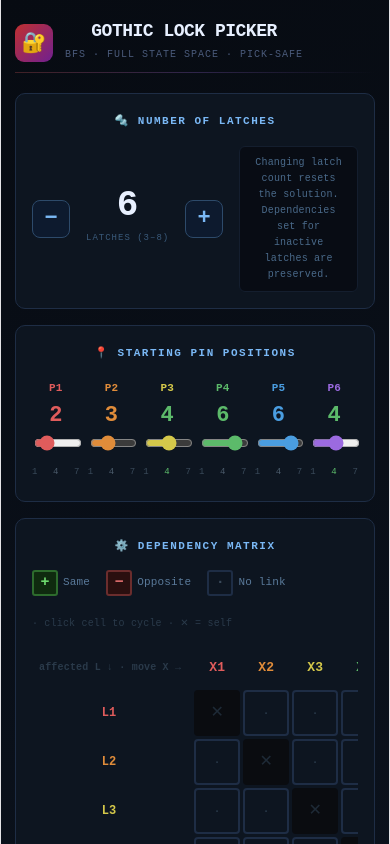
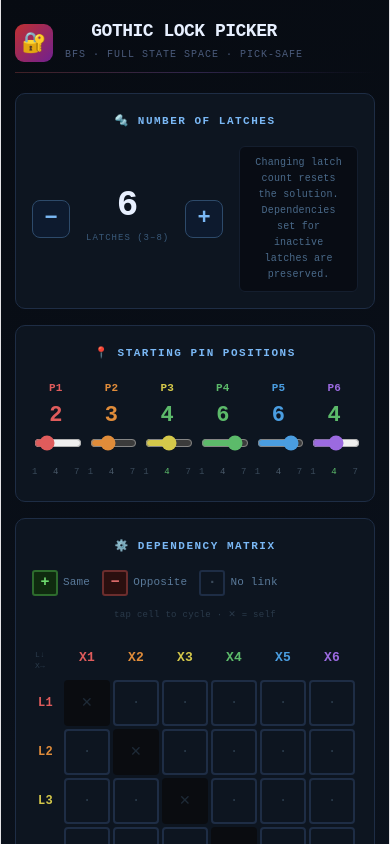
Before and after one commit to ProxuPL/gothic-lock-picker, a React (Vite) app: page / in a window 390 px wide. Shown: the top 844 px of the page. Built offline with nearby package versions, Linux system fonts and the light colour scheme.

Commit message:
Update GothicLockPicker.jsx

```diff
--- a/src/GothicLockPicker.jsx
+++ b/src/GothicLockPicker.jsx
@@ -1,4 +1,4 @@
-import { useState, useCallback } from "react";
+import { useState, useCallback, useEffect } from "react";
 
 const MAX_LATCHES         = 8;
 const DEFAULT_LATCH_COUNT = 6;
@@ -10,7 +10,20 @@ const PIN_COLORS = [
   "#e05c5c", "#e08c3a", "#d4c84a", "#5cba6a",
   "#4a9de0", "#9b6ae0", "#e05c9b", "#5ce0c8",
 ];
-const CELL_W = 46;
+
+// ─── HOOK ─────────────────────────────────────────────────────────────────────
+
+function useWindowWidth() {
+  const [w, setW] = useState(() =>
+    typeof window !== "undefined" ? window.innerWidth : 800
+  );
+  useEffect(() => {
+    const onResize = () => setW(window.innerWidth);
+    window.addEventListener("resize", onResize);
+    return () => window.removeEventListener("resize", onResize);
+  }, []);
+  return w;
+}
 
 // ─── ENGINE ───────────────────────────────────────────────────────────────────
 
@@ -76,7 +89,7 @@ function bfs(start, goal, depMatrix, n) {
   return { path: null, visitedCount: visited.size };
 }
 
-// ─── COMPRESSION: consecutive identical (pin + direction) → block ─────────────
+// ─── COMPRESSION ──────────────────────────────────────────────────────────────
 
 function compressMoves(pathIndices, moves) {
   const raw = pathIndices.map(i => ({ z: moves[i].z, isLeft: moves[i].dir === 1 }));
@@ -108,38 +121,64 @@ function MoveLabel({ label }) {
   );
 }
 
-function MoveBlock({ z, isLeft, count }) {
+// large=true → bigger blocks for mobile readability
+function MoveBlock({ z, isLeft, count, large = false }) {
   const col   = PIN_COLORS[z];
   const arrow = isLeft ? "←" : "→";
   const dirBg = isLeft ? "#0e1e38" : "#1e0e0e";
   return (
     <div style={{
       display:"flex", alignItems:"stretch", gap:0,
-      borderRadius:8, overflow:"hidden",
+      borderRadius: large ? 11 : 8,
+      overflow:"hidden",
       border:`1.5px solid ${col}55`,
       boxShadow:`0 2px 8px ${col}18`,
     }}>
-      <div style={{ padding:"6px 10px", background:`${col}1a`, color:col, fontWeight:900, fontSize:13, lineHeight:1, display:"flex", alignItems:"center" }}>
-        L{z + 1}
-      </div>
-      <div style={{ padding:"6px 9px", background:dirBg, color:isLeft?"#7ab8f5":"#f57a7a", fontWeight:700, fontSize:15, lineHeight:1, borderLeft:`1px solid ${col}33`, display:"flex", alignItems:"center" }}>
-        {arrow}
-      </div>
+      <div style={{
+        padding:    large ? "9px 14px" : "6px 10px",
+        background: `${col}1a`, color:col,
+        fontWeight: 900, fontSize: large ? 15 : 13, lineHeight:1,
+        display:"flex", alignItems:"center",
+      }}>L{z + 1}</div>
+      <div style={{
+        padding:    large ? "9px 13px" : "6px 9px",
+        background: dirBg,
+        color:      isLeft?"#7ab8f5":"#f57a7a",
+        fontWeight: 700, fontSize: large ? 20 : 15, lineHeight:1,
+        borderLeft: `1px solid ${col}33`,
+        display:"flex", alignItems:"center",
+      }}>{arrow}</div>
       {count > 1 && (
-        <div style={{ padding:"6px 9px", background:"#0d1520", color:"#f5c842", fontWeight:800, fontSize:12, lineHeight:1, borderLeft:`1px solid ${col}22`, display:"flex", alignItems:"center" }}>
-          ×{count}
-        </div>
+        <div style={{
+          padding:    large ? "9px 13px" : "6px 9px",
+          background: "#0d1520", color:"#f5c842",
+          fontWeight: 800, fontSize: large ? 15 : 12, lineHeight:1,
+          borderLeft: `1px solid ${col}22`,
+          display:"flex", alignItems:"center",
+        }}>×{count}</div>
       )}
     </div>
   );
 }
 
-function DepCell({ value, onChange, isSelf }) {
+// cellW is passed in so it scales with the dynamic size
+function DepCell({ value, onChange, isSelf, cellW }) {
+  const symSz = Math.max(14, Math.round(cellW * 0.50));
+  const dotSz = Math.max( 9, Math.round(cellW * 0.25));
   if (isSelf) return (
-    <div style={{ width:CELL_W, height:CELL_W, display:"flex", alignItems:"center", justifyContent:"center", background:"#0a0c10", borderRadius:4, color:"#1e2a36", fontSize:16, userSelect:"none" }}>✕</div>
+    <div style={{
+      width:cellW, height:cellW,
+      display:"flex", alignItems:"center", justifyContent:"center",
+      background:"#0a0c10", borderRadius:4, color:"#1e2a36",
+      fontSize: dotSz + 2, userSelect:"none",
+    }}>✕</div>
   );
   const cycle   = { null:"+", "+":"-", "-":null };
-  const display = { "+":<span style={{fontSize:22,lineHeight:1}}>+</span>, "-":<span style={{fontSize:22,lineHeight:1}}>−</span>, null:<span style={{fontSize:11,color:"#2a3a4a"}}>·</span> };
+  const display = {
+    "+" : <span style={{fontSize:symSz,lineHeight:1}}>+</span>,
+    "-" : <span style={{fontSize:symSz,lineHeight:1}}>−</span>,
+    null: <span style={{fontSize:dotSz,color:"#2a3a4a"}}>·</span>,
+  };
   const colors  = {
     "+" :{ bg:"#0f2a0f", border:"#2d6b2d", color:"#6eda6e" },
     "-" :{ bg:"#2a0f0f", border:"#6b2d2d", color:"#e06e6e" },
@@ -149,7 +188,12 @@ function DepCell({ value, onChange, isSelf }) {
   return (
     <button
       onClick={() => onChange(cycle[value] ?? null)}
-      style={{ width:CELL_W, height:CELL_W, cursor:"pointer", borderRadius:4, background:c.bg, border:`2px solid ${c.border}`, color:c.color, fontWeight:900, display:"flex", alignItems:"center", justifyContent:"center", fontFamily:"inherit", transition:"all 0.12s ease", userSelect:"none" }}
+      style={{
+        width:cellW, height:cellW, cursor:"pointer", borderRadius:4,
+        background:c.bg, border:`2px solid ${c.border}`, color:c.color,
+        fontWeight:900, display:"flex", alignItems:"center", justifyContent:"center",
+        fontFamily:"inherit", transition:"all 0.12s ease", userSelect:"none",
+      }}
     >{display[value]}</button>
   );
 }
@@ -166,10 +210,31 @@ export default function GothicLockPicker() {
   const [error,      setError]      = useState(null);
   const [solving,    setSolving]    = useState(false);
 
+  // ── responsive ──────────────────────────────────────────────────────────────
+  const windowWidth = useWindowWidth();
+  const isMobile    = windowWidth < 640;
+
+  // Available content width inside section:
+  //   outer pad: 14px × 2 = 28px
+  //   section pad: 16px × 2 = 32px
+  //   total deducted: 60px
+  const contentWidth = Math.min(windowWidth - 60, 800);
+
+  // Label column ("L1"…"L8") — narrow on mobile
+  const labelColW = isMobile ? 28 : 36;
+
+  // Cell width: fit all n cells + gaps + label in contentWidth, clamp 30–46 px
+  //   borderSpacing between cells: 3px × (n-1)
+  const dynamicCellW = isMobile
+    ? Math.min(46, Math.max(30,
+        Math.floor((contentWidth - labelColW - (latchCount - 1) * 3) / latchCount)
+      ))
+    : 46;
+
+  // ── handlers ────────────────────────────────────────────────────────────────
   const changeLatchCount = (delta) => {
     setLatchCount(prev => Math.max(3, Math.min(8, prev + delta)));
-    setResult(null);
-    setError(null);
+    setResult(null); setError(null);
   };
 
   const setDep = useCallback((z, p, val) => {
@@ -213,8 +278,10 @@ export default function GothicLockPicker() {
 
   const sec      = { padding:"16px", background:"#0d1520", borderRadius:10, border:"1px solid #1e2d45", marginBottom:16 };
   const secTitle = { color:"#7ab8f5", fontWeight:700, fontSize:11, letterSpacing:"1.5px", marginBottom:12, textTransform:"uppercase" };
+  const latches  = Array.from({ length: latchCount }, (_, i) => i);
 
-  const latches = Array.from({ length: latchCount }, (_, i) => i);
+  // ── cell font sizes for column headers — scale with cellW ──────────────────
+  const colHeaderFontSz = Math.max(10, Math.floor(dynamicCellW * 0.30));
 
   return (
     <div style={{ minHeight:"100vh", background:"linear-gradient(160deg,#070b12 0%,#0c1420 60%,#070b12 100%)", color:"#c8d4e8", fontFamily:"'JetBrains Mono','Fira Code','Courier New',monospace", padding:"20px 14px" }}>
@@ -230,45 +297,24 @@ export default function GothicLockPicker() {
         </div>
         <div style={{ height:1, marginBottom:20, background:"linear-gradient(90deg,#e05c5c44,#9b6ae044,transparent)" }}/>
 
-        {/* LATCH COUNT CONTROL */}
+        {/* LATCH COUNT */}
         <div style={sec}>
           <div style={secTitle}>🔩 Number of latches</div>
           <div style={{ display:"flex", alignItems:"center", gap:16 }}>
             <button
               onClick={() => changeLatchCount(-1)}
               disabled={latchCount <= 3}
-              style={{
-                width:38, height:38, borderRadius:8,
-                border:`1.5px solid ${latchCount <= 3 ? "#1a2a3a" : "#2d4a6a"}`,
-                background: latchCount <= 3 ? "#0a0e16" : "#0d1a2e",
-                color: latchCount <= 3 ? "#2a3a4a" : "#7ab8f5",
-                fontWeight:800, fontSize:22, lineHeight:1,
-                cursor: latchCount <= 3 ? "not-allowed" : "pointer",
-                display:"flex", alignItems:"center", justifyContent:"center",
-                fontFamily:"inherit", transition:"all 0.15s",
-              }}
+              style={{ width:38, height:38, borderRadius:8, border:`1.5px solid ${latchCount <= 3 ? "#1a2a3a" : "#2d4a6a"}`, background: latchCount <= 3 ? "#0a0e16" : "#0d1a2e", color: latchCount <= 3 ? "#2a3a4a" : "#7ab8f5", fontWeight:800, fontSize:22, lineHeight:1, cursor: latchCount <= 3 ? "not-allowed" : "pointer", display:"flex", alignItems:"center", justifyContent:"center", fontFamily:"inherit", transition:"all 0.15s" }}
             >−</button>
-
             <div style={{ textAlign:"center", minWidth:64 }}>
               <div style={{ fontSize:36, fontWeight:800, color:"#e8f0ff", lineHeight:1 }}>{latchCount}</div>
               <div style={{ fontSize:9, color:"#3a5a7a", letterSpacing:"1px", marginTop:3 }}>LATCHES (3–8)</div>
             </div>
-
             <button
               onClick={() => changeLatchCount(+1)}
               disabled={latchCount >= 8}
-              style={{
-                width:38, height:38, borderRadius:8,
-                border:`1.5px solid ${latchCount >= 8 ? "#1a2a3a" : "#2d4a6a"}`,
-                background: latchCount >= 8 ? "#0a0e16" : "#0d1a2e",
-                color: latchCount >= 8 ? "#2a3a4a" : "#7ab8f5",
-                fontWeight:800, fontSize:22, lineHeight:1,
-                cursor: latchCount >= 8 ? "not-allowed" : "pointer",
-                display:"flex", alignItems:"center", justifyContent:"center",
-                fontFamily:"inherit", transition:"all 0.15s",
-              }}
+              style={{ width:38, height:38, borderRadius:8, border:`1.5px solid ${latchCount >= 8 ? "#1a2a3a" : "#2d4a6a"}`, background: latchCount >= 8 ? "#0a0e16" : "#0d1a2e", color: latchCount >= 8 ? "#2a3a4a" : "#7ab8f5", fontWeight:800, fontSize:22, lineHeight:1, cursor: latchCount >= 8 ? "not-allowed" : "pointer", display:"flex", alignItems:"center", justifyContent:"center", fontFamily:"inherit", transition:"all 0.15s" }}
             >+</button>
-
             <div style={{ flex:1, padding:"8px 12px", background:"#080c14", borderRadius:6, border:"1px solid #141e2e", fontSize:10, color:"#4a6a8a", lineHeight:1.6 }}>
               Changing latch count resets the solution. Dependencies set for inactive latches are preserved.
             </div>
@@ -295,32 +341,77 @@ export default function GothicLockPicker() {
         {/* DEPENDENCY MATRIX */}
         <div style={sec}>
           <div style={secTitle}>⚙️ Dependency matrix</div>
-          <div style={{ display:"flex", gap:16, flexWrap:"wrap", marginBottom:14, fontSize:11 }}>
-            {[{v:"+",bg:"#0f2a0f",bo:"#2d6b2d",co:"#6eda6e",desc:"Same"},{v:"-",bg:"#2a0f0f",bo:"#6b2d2d",co:"#e06e6e",desc:"Opposite"},{v:null,bg:"#0d1520",bo:"#1e2d45",co:"#3a4a5a",desc:"No link"}].map(l=>(
+
+          {/* Legend */}
+          <div style={{ display:"flex", gap:12, flexWrap:"wrap", marginBottom:8, fontSize:11 }}>
+            {[
+              {v:"+", bg:"#0f2a0f", bo:"#2d6b2d", co:"#6eda6e", desc:"Same"},
+              {v:"-", bg:"#2a0f0f", bo:"#6b2d2d", co:"#e06e6e", desc:"Opposite"},
+              {v:null,bg:"#0d1520", bo:"#1e2d45", co:"#3a4a5a", desc:"No link"},
+            ].map(l=>(
               <div key={String(l.v)} style={{ display:"flex", alignItems:"center", gap:5 }}>
-                <div style={{ width:22, height:22, borderRadius:3, border:`2px solid ${l.bo}`, background:l.bg, color:l.co, fontWeight:900, fontSize:15, display:"flex", alignItems:"center", justifyContent:"center" }}>{l.v==="+"?"+":(l.v==="-"?"−":"·")}</div>
+                <div style={{ width:22, height:22, borderRadius:3, border:`2px solid ${l.bo}`, background:l.bg, color:l.co, fontWeight:900, fontSize:15, display:"flex", alignItems:"center", justifyContent:"center" }}>
+                  {l.v==="+"?"+":(l.v==="-"?"−":"·")}
+                </div>
                 <span style={{ color:"#5a7a9a" }}>{l.desc}</span>
               </div>
             ))}
-            <span style={{ color:"#2a3a4a", fontSize:10, alignSelf:"center" }}>· click cell to cycle · ✕ = self</span>
           </div>
+          <div style={{ fontSize:9, color:"#2a3a4a", marginBottom:12, letterSpacing:"0.3px" }}>
+            {isMobile ? "tap cell to cycle  ·  ✕ = self" : "click cell to cycle  ·  ✕ = self"}
+          </div>
+
+          {/* Matrix — overflowX kept as safety net for very narrow screens */}
           <div style={{ overflowX:"auto" }}>
             <table style={{ borderCollapse:"separate", borderSpacing:3 }}>
               <thead>
                 <tr>
-                  <th style={{ padding:"4px 10px 8px 4px", color:"#2a3a4a", fontSize:10, textAlign:"left", whiteSpace:"nowrap" }}>affected L ↓ · move X →</th>
+                  {/* Top-left corner: compact on mobile */}
+                  <th style={{
+                    width:       labelColW,
+                    textAlign:   "left",
+                    verticalAlign:"bottom",
+                    padding:     isMobile ? "0 4px 6px 0" : "4px 10px 8px 4px",
+                    color:       "#2a3a4a",
+                    fontSize:    isMobile ? 8 : 10,
+                    whiteSpace:  isMobile ? "normal" : "nowrap",
+                    lineHeight:  1.3,
+                    fontWeight:  400,
+                  }}>
+                    {isMobile
+                      ? <span><span style={{display:"block"}}>L↓</span><span style={{display:"block"}}>X→</span></span>
+                      : "affected L ↓ · move X →"}
+                  </th>
                   {latches.map(p=>(
-                    <th key={p} style={{ width:CELL_W, textAlign:"center", padding:"4px 0 8px", color:PIN_COLORS[p], fontWeight:800, fontSize:13 }}>X{p+1}</th>
+                    <th key={p} style={{
+                      width:      dynamicCellW,
+                      textAlign:  "center",
+                      padding:    "4px 0 8px",
+                      color:      PIN_COLORS[p],
+                      fontWeight: 800,
+                      fontSize:   colHeaderFontSz,
+                    }}>X{p+1}</th>
                   ))}
                 </tr>
               </thead>
               <tbody>
                 {latches.map(z=>(
                   <tr key={z}>
-                    <td style={{ padding:"0 12px 0 4px", color:PIN_COLORS[z], fontWeight:700, fontSize:12, whiteSpace:"nowrap" }}>L{z+1}</td>
+                    <td style={{
+                      padding:    isMobile ? "0 5px 0 0" : "0 12px 0 4px",
+                      color:      PIN_COLORS[z],
+                      fontWeight: 700,
+                      fontSize:   12,
+                      whiteSpace: "nowrap",
+                    }}>L{z+1}</td>
                     {latches.map(p=>(
                       <td key={p} style={{ padding:0 }}>
-                        <DepCell value={depMatrix[p][z]} isSelf={z===p} onChange={val=>setDep(p,z,val)} />
+                        <DepCell
+                          value={depMatrix[p][z]}
+                          isSelf={z===p}
+                          onChange={val=>setDep(p,z,val)}
+                          cellW={dynamicCellW}
+                        />
                       </td>
                     ))}
                   </tr>
@@ -328,6 +419,8 @@ export default function GothicLockPicker() {
               </tbody>
             </table>
           </div>
+
+          {/* Dependencies text */}
           <div style={{ marginTop:12, padding:"10px 12px", background:"#080c14", borderRadius:6, border:"1px solid #141e2e" }}>
             <div style={{ color:"#3a4a5a", fontSize:10, marginBottom:6, letterSpacing:"0.5px" }}>DEPENDENCIES (text):</div>
             {latches.map(z=>{
@@ -371,44 +464,58 @@ export default function GothicLockPicker() {
                 </div>
               </div>
 
-              {/* COMPRESSED SOLUTION */}
+              {/* COMPRESSED SOLUTION — large blocks on mobile */}
               <div style={{ marginBottom:18 }}>
                 <div style={{ color:"#3a4a5a", fontSize:10, letterSpacing:"1px", marginBottom:10 }}>SOLUTION (compressed):</div>
-                <div style={{ display:"flex", gap:6, flexWrap:"wrap", alignItems:"center" }}>
+                <div style={{ display:"flex", gap: isMobile ? 8 : 6, flexWrap:"wrap", alignItems:"center" }}>
                   {blocks.map((b, bi) => (
-                    <MoveBlock key={bi} z={b.z} isLeft={b.isLeft} count={b.count} />
+                    <MoveBlock key={bi} z={b.z} isLeft={b.isLeft} count={b.count} large={isMobile} />
                   ))}
-                  <div style={{ padding:"6px 12px", borderRadius:8, fontWeight:800, fontSize:14, background:"#0a1a0a", border:"1.5px solid #1a4a1a", color:"#5cba6a" }}>✅</div>
+                  <div style={{
+                    padding:    isMobile ? "9px 18px" : "6px 12px",
+                    borderRadius:8, fontWeight:800,
+                    fontSize:   isMobile ? 20 : 14,
+                    background: "#0a1a0a", border:"1.5px solid #1a4a1a", color:"#5cba6a",
+                  }}>✅</div>
                 </div>
               </div>
 
-              {/* Table */}
+              {/* Step table — reduced padding on mobile */}
               <div style={{ overflowX:"auto" }}>
-                <table style={{ width:"100%", borderCollapse:"collapse", fontSize:12 }}>
+                <table style={{ width:"100%", borderCollapse:"collapse", fontSize: isMobile ? 11 : 12 }}>
                   <thead>
                     <tr>
                       {["#","Move",...latches.map(i=>`L${i+1}`)].map((h,i)=>(
-                        <th key={h} style={{ padding:"8px 8px", background:"#0d1520", color:i>=2?PIN_COLORS[i-2]:"#5a6a8a", fontWeight:i>=2?800:600, textAlign:i>=2?"center":"left", borderBottom:"2px solid #1e2d45", whiteSpace:"nowrap", fontSize:i>=2?13:11 }}>{h}</th>
+                        <th key={h} style={{
+                          padding:      isMobile ? "6px 5px" : "8px 8px",
+                          background:   "#0d1520",
+                          color:        i>=2?PIN_COLORS[i-2]:"#5a6a8a",
+                          fontWeight:   i>=2?800:600,
+                          textAlign:    i>=2?"center":"left",
+                          borderBottom: "2px solid #1e2d45",
+                          whiteSpace:   "nowrap",
+                          fontSize:     i>=2 ? Math.max(10, dynamicCellW * 0.28) : 11,
+                        }}>{h}</th>
                       ))}
                     </tr>
                   </thead>
                   <tbody>
                     <tr style={{ background:"#080c14" }}>
-                      <td style={{ padding:"7px 8px", color:"#3a4a5a", borderBottom:"1px solid #141e2e" }}>0</td>
-                      <td style={{ padding:"7px 8px", color:"#3a4a5a", fontStyle:"italic", borderBottom:"1px solid #141e2e" }}>START</td>
+                      <td style={{ padding: isMobile?"5px 5px":"7px 8px", color:"#3a4a5a", borderBottom:"1px solid #141e2e" }}>0</td>
+                      <td style={{ padding: isMobile?"5px 5px":"7px 8px", color:"#3a4a5a", fontStyle:"italic", borderBottom:"1px solid #141e2e" }}>START</td>
                       {startVals.slice(0, latchCount).map((v,i)=>(
-                        <td key={i} style={{ padding:"7px 8px", textAlign:"center", color:v===4?"#5cba6a":PIN_COLORS[i], fontWeight:v===4?800:500, borderBottom:"1px solid #141e2e" }}>{v}</td>
+                        <td key={i} style={{ padding: isMobile?"5px 5px":"7px 8px", textAlign:"center", color:v===4?"#5cba6a":PIN_COLORS[i], fontWeight:v===4?800:500, borderBottom:"1px solid #141e2e" }}>{v}</td>
                       ))}
                     </tr>
                     {steps.map((step,si)=>(
                       <tr key={si} style={{ background:si%2===0?"#080c14":"#090e18" }}>
-                        <td style={{ padding:"7px 8px", color:"#4a5a7a", borderBottom:"1px solid #141e2e", fontWeight:600 }}>{si+1}</td>
-                        <td style={{ padding:"7px 8px", borderBottom:"1px solid #141e2e" }}><MoveLabel label={step.moveLabel}/></td>
+                        <td style={{ padding: isMobile?"5px 5px":"7px 8px", color:"#4a5a7a", borderBottom:"1px solid #141e2e", fontWeight:600 }}>{si+1}</td>
+                        <td style={{ padding: isMobile?"5px 5px":"7px 8px", borderBottom:"1px solid #141e2e" }}><MoveLabel label={step.moveLabel}/></td>
                         {step.state.map((v,i)=>{
                           const prev=step.prev[i];
                           const moved=v!==prev;
                           return(
-                            <td key={i} style={{ padding:"7px 8px", textAlign:"center", fontWeight:v===4||moved?800:400, color:v===4?"#5cba6a":moved?"#f5c842":"#3a4a5a", background:moved?"rgba(245,200,66,0.06)":"transparent", borderBottom:"1px solid #141e2e" }}>
+                            <td key={i} style={{ padding: isMobile?"5px 5px":"7px 8px", textAlign:"center", fontWeight:v===4||moved?800:400, color:v===4?"#5cba6a":moved?"#f5c842":"#3a4a5a", background:moved?"rgba(245,200,66,0.06)":"transparent", borderBottom:"1px solid #141e2e" }}>
                               {v}
                               {moved&&<span style={{ fontSize:8, marginLeft:1, color:v>prev?"#7ab8f5":"#f57a7a", verticalAlign:"super" }}>{v>prev?"▲":"▼"}</span>}
                             </td>
@@ -417,9 +524,9 @@ export default function GothicLockPicker() {
                       </tr>
                     ))}
                     <tr style={{ background:"#0a1a0a", borderTop:"2px solid #1a4a1a" }}>
-                      <td colSpan={2} style={{ padding:"9px 8px", color:"#5cba6a", fontWeight:800 }}>✅ LOCK OPEN</td>
+                      <td colSpan={2} style={{ padding: isMobile?"7px 5px":"9px 8px", color:"#5cba6a", fontWeight:800 }}>✅ LOCK OPEN</td>
                       {steps[steps.length-1].state.map((v,i)=>(
-                        <td key={i} style={{ padding:"9px 8px", textAlign:"center", color:"#5cba6a", fontWeight:800, fontSize:14 }}>{v}</td>
+                        <td key={i} style={{ padding: isMobile?"7px 5px":"9px 8px", textAlign:"center", color:"#5cba6a", fontWeight:800, fontSize:14 }}>{v}</td>
                       ))}
                     </tr>
                   </tbody>
```
